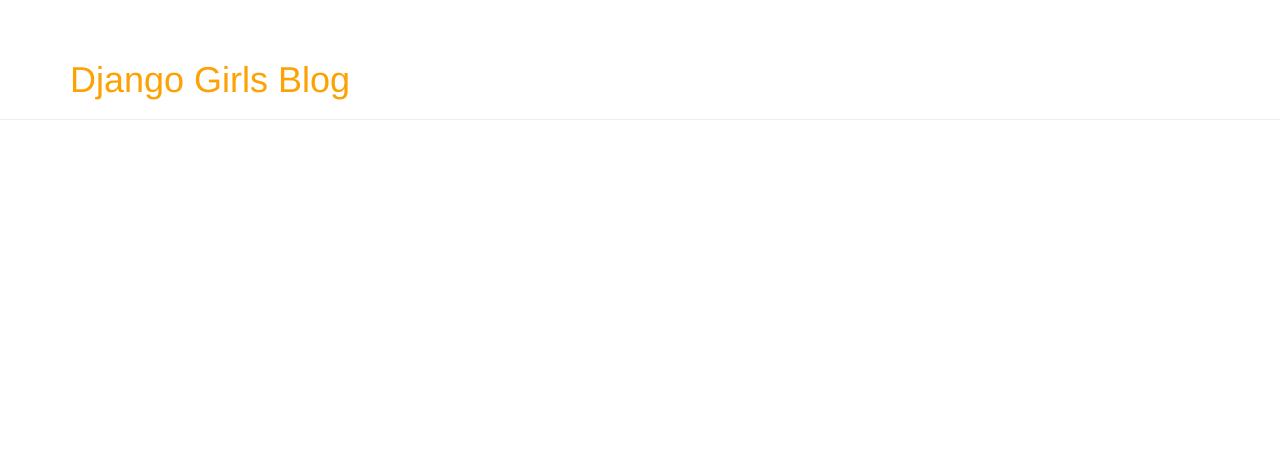
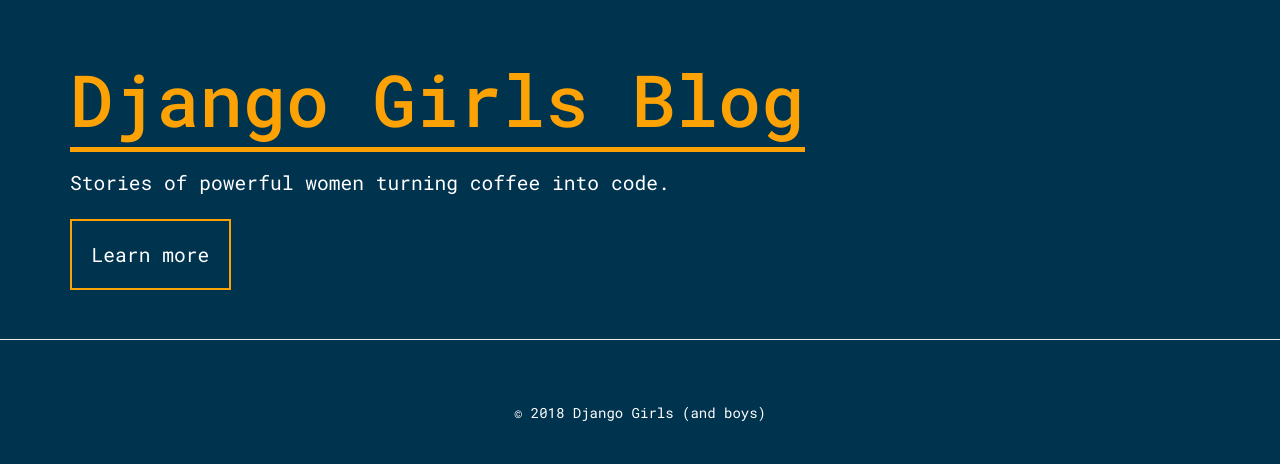
Before and after one commit to mabreyes/djangocdo-workshop, a Django app: page / in a window 1280 px wide. Shown: the top 464 px of the page. Run offline with Django 3.2, Linux system fonts and the light colour scheme; data that the repository does not hold is empty; some libraries are stand-ins or nearby versions.

Commit message:
Redesign website

```diff
--- a/blog/static/css/style.css
+++ b/blog/static/css/style.css
@@ -1,3 +1,62 @@
+body {
+    background: #00334e;
+}
+* {
+    font-family: 'Roboto Mono', monospace;
+    font-weight: 400;
+    background: #00334e;
+    color: #fff;
+}
+
 h1 a {
     color: #FCA205;
+    font-family: 'Roboto Mono', monospace;
+    font-weight: 700;
+    border-bottom: 5px solid #FCA205;
 }
+
+.blog-page {
+    font-size: 2em;
+    font-family: 'Roboto Mono', monospace;
+    font-weight: 500;
+}
+
+.blog-page-link {
+    text-decoration: none;
+    position: absolute;
+    margin-top: 70px;
+    padding: 1em;
+    color: #fff;
+    font-size: 1.4em;
+    border: 2px solid #FCA205;
+}
+
+.page-header {
+    height: 300px;
+}
+
+.blog-desc {
+    position: absolute;
+    font-size: 1.4em;
+    margin-top: 20px;
+}
+
+.date {
+    margin-top: 20px;
+    font-weight: 700;
+    font-size: 1.3em;
+}
+
+.read-button {
+    float: right;
+    text-decoration: none;
+    padding: 1em;
+    color: #fff;
+    font-size: 0.5em;
+    border: 2px solid #FCA205;
+}
+
+footer {
+    padding: 3em;
+    text-align: center;
+}
--- a/blog/templates/base.html
+++ b/blog/templates/base.html
@@ -9,6 +9,7 @@
     <title>Django Girls Blog</title>
     <link rel="stylesheet" href="//maxcdn.bootstrapcdn.com/bootstrap/3.2.0/css/bootstrap.min.css">
     <link rel="stylesheet" href="//maxcdn.bootstrapcdn.com/bootstrap/3.2.0/css/bootstrap-theme.min.css">
+    <link href="https://fonts.googleapis.com/css?family=Roboto+Mono:400,500,700" rel="stylesheet">
     <link rel="stylesheet" href="{% static 'css/style.css' %}">
 </head>
 
@@ -16,8 +17,10 @@
     <div class="page-header">
         <div class="container">
             <h1>
-                <a href="/">Django Girls Blog</a>
+                <a class="blog-page" href="/">Django Girls Blog</a>
             </h1>
+            <p class="blog-desc">Stories of powerful women turning coffee into code.</p>
+            <a class="blog-page-link" href="">Learn more</a>
         </div>
     </div>
 
@@ -27,7 +30,11 @@
                 {% block content %} {% endblock %}
             </div>
         </div>
+        <footer>
+            &copy; 2018 Django Girls (and boys)
+        </footer>
     </div>
+
 </body>
 
 </html>
--- a/blog/templates/post_detail.html
+++ b/blog/templates/post_detail.html
@@ -5,7 +5,7 @@
         {{ post.published_date }}
     </div>
     {% endif %}
-    <h1>{{ post.title }}</h1>
+    <h1 style="font-size: 4em; text-decoration: underline;">{{ post.title }}</h1>
     <p>{{ post.text|linebreaksbr }}</p>
 </div>
 {% endblock %}
--- a/blog/templates/post_list.html
+++ b/blog/templates/post_list.html
@@ -1,11 +1,12 @@
 {% extends 'base.html' %} {% block content %} {% for post in posts %}
 <div class="post">
     <h1>
-        <a href="{% url 'post_detail' pk=post.pk %}">{{ post.title }}</a>
+        <a style="pointer-events: none; cursor: none;" href="">{{ post.title }}</a>
+        <a class="read-button" href="{% url 'post_detail' pk=post.pk %}">Read Article</a>
     </h1>
     <div class="date">
         Published on {{ post.published_date }}
     </div>
-    <p>{{ post.text|linebreaksbr }}</p>
+    <p style="margin-top: 30px;">{{ post.text|linebreaksbr }}</p>
 </div>
 {% endfor %} {% endblock %}
```
